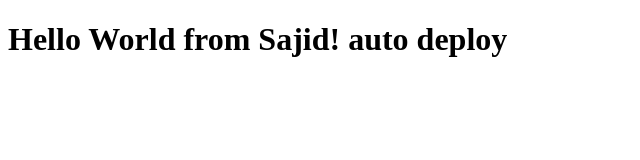
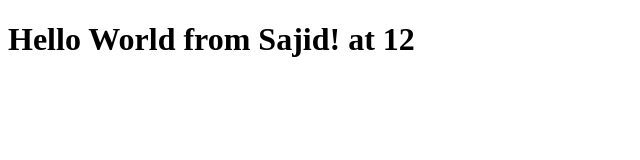
Before and after one commit to sajid-munawar/Boot-Camp-2020, a plain HTML site: page index.html in a window 1280 px wide. Shown: the whole page, without its empty margins (0-640 px from the left). Drawn offline with Linux system fonts and the light colour scheme.

Commit message:
updated again

```diff
--- a/index.html
+++ b/index.html
@@ -6,6 +6,6 @@
     <title>Document</title>
 </head>
 <body>
-    <h1> Hello World from Sajid! auto deploy</h1>
+    <h1> Hello World from Sajid! at 12</h1>
 </body>
 </html>
```
